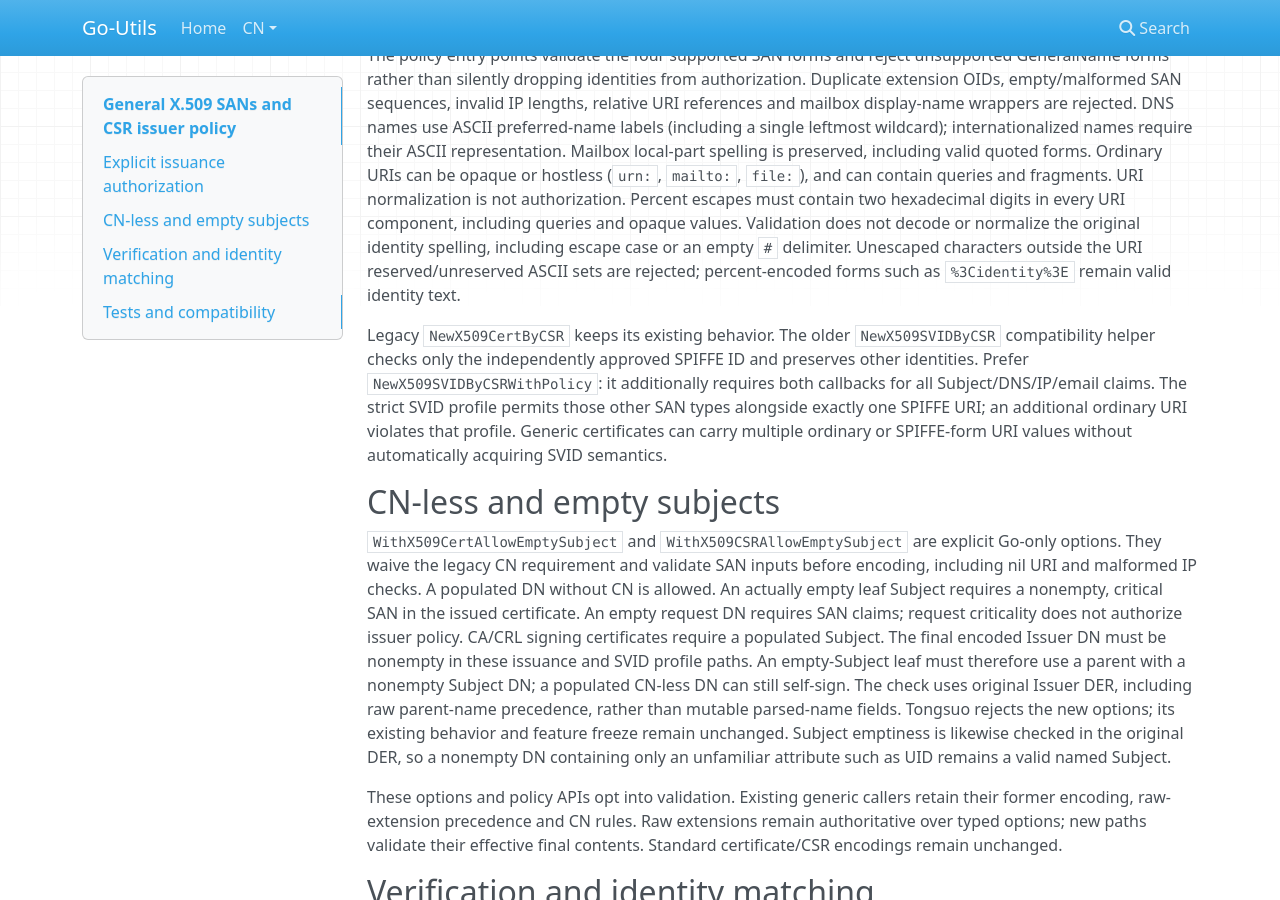
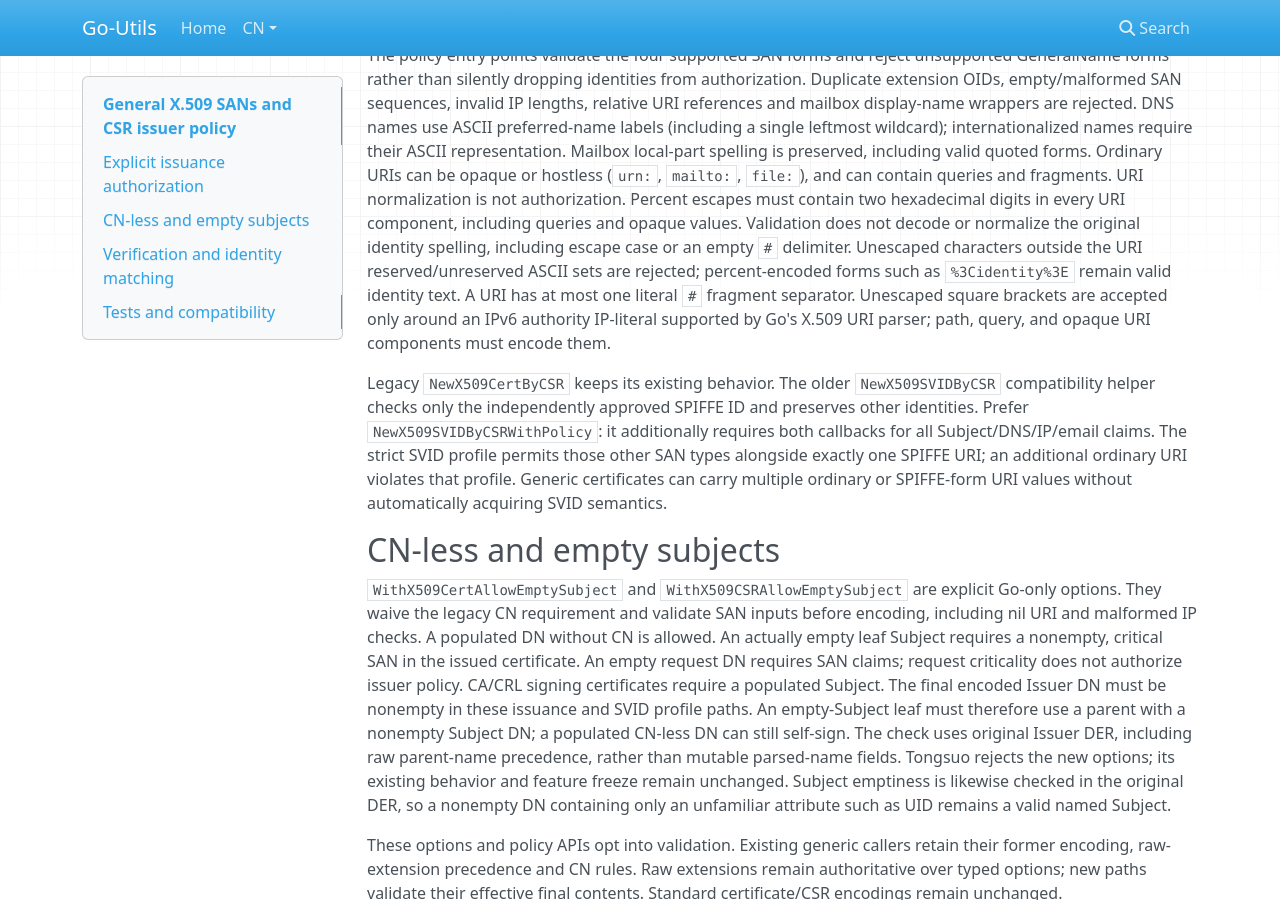
Before and after one commit to Laisky/go-utils, an MkDocs documentation site: the page built from docs/x509-san-policy.md, in a window 1280 px wide and 900 px high, scrolled down 962 px. Built offline with MkDocs 1.6.1, drawn with Linux system fonts in a browser that asks for light colours; nearby versions of some CDN libraries.

Commit message:
docs(crypto): specify URI bracket and fragment validation boundaries

```diff
--- a/docs/x509-san-policy.md
+++ b/docs/x509-san-policy.md
@@ -60,6 +60,9 @@ including queries and opaque values. Validation does not decode or normalize
 the original identity spelling, including escape case or an empty `#` delimiter.
 Unescaped characters outside the URI reserved/unreserved ASCII sets are rejected;
 percent-encoded forms such as `%3Cidentity%3E` remain valid identity text.
+A URI has at most one literal `#` fragment separator. Unescaped square
+brackets are accepted only around an IPv6 authority IP-literal supported by
+Go's X.509 URI parser; path, query, and opaque URI components must encode them.
 
 Legacy `NewX509CertByCSR` keeps its existing behavior. The older
 `NewX509SVIDByCSR` compatibility helper checks only the independently approved
```
